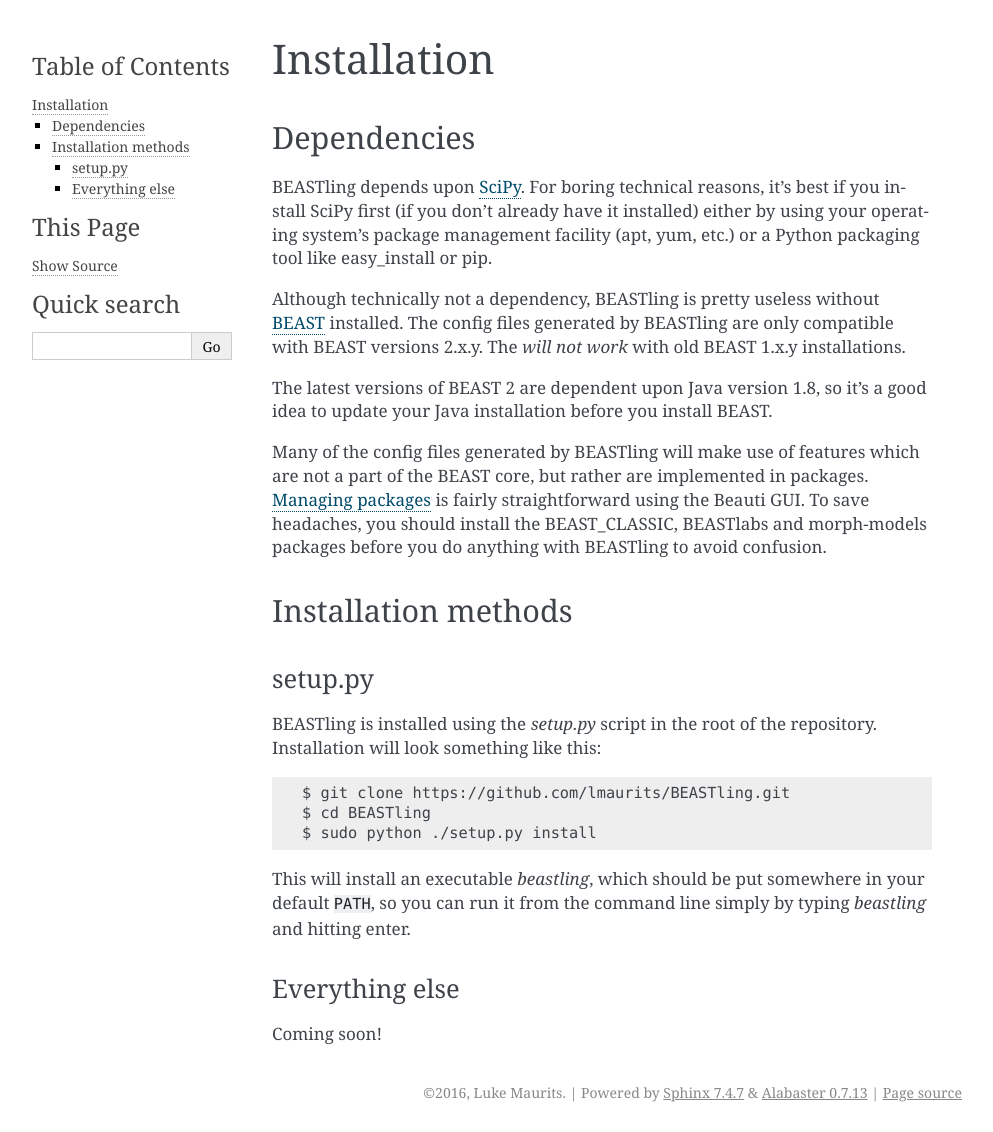
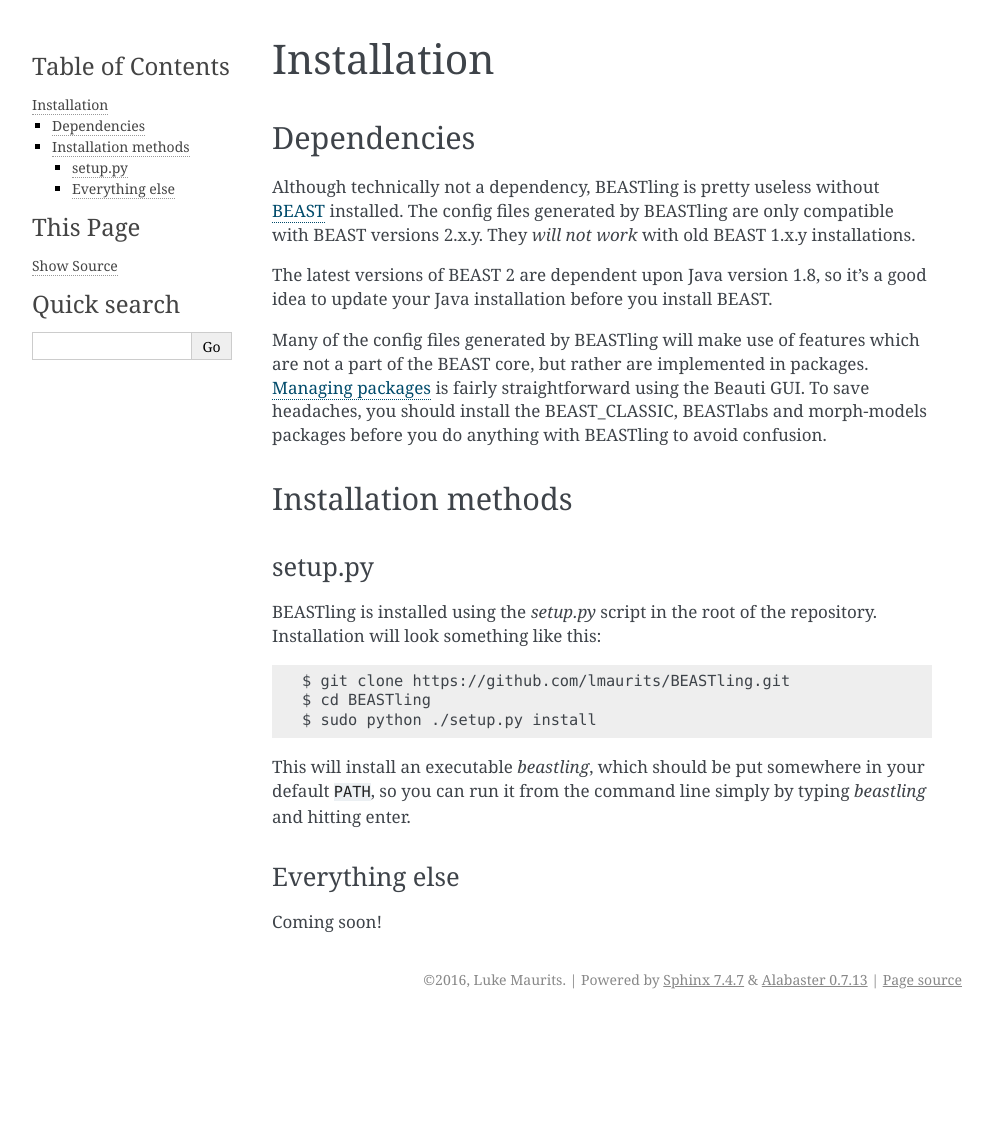
Before and after one commit to lmaurits/BEASTling, a Sphinx documentation site: the page built from docs/installation.rst, in a window 1280 px wide. Shown: the whole page, without its empty margins (148-1141 px from the left). Built offline with Sphinx 7.4.7, drawn with Linux system fonts in a browser that asks for light colours; after the commit the page ends 1019 px from its top, so only the background shows below that.

Commit message:
Removed reference to SciPy dependency in installation docs.

```diff
--- a/docs/installation.rst
+++ b/docs/installation.rst
@@ -5,9 +5,7 @@
 Dependencies
 ------------
 
-BEASTling depends upon `SciPy <http://www.scipy.org/>`_.  For boring technical reasons, it's best if you install SciPy first (if you don't already have it installed) either by using your operating system's package management facility (apt, yum, etc.) or a Python packaging tool like easy_install or pip.
-
-Although technically not a dependency, BEASTling is pretty useless without `BEAST <http://beast2.org>`_ installed.  The config files generated by BEASTling are only compatible with BEAST versions 2.x.y.  The *will not work* with old BEAST 1.x.y installations.
+Although technically not a dependency, BEASTling is pretty useless without `BEAST <http://beast2.org>`_ installed.  The config files generated by BEASTling are only compatible with BEAST versions 2.x.y.  They *will not work* with old BEAST 1.x.y installations.
 
 The latest versions of BEAST 2 are dependent upon Java version 1.8, so it's a good idea to update your Java installation before you install BEAST.
 
```
